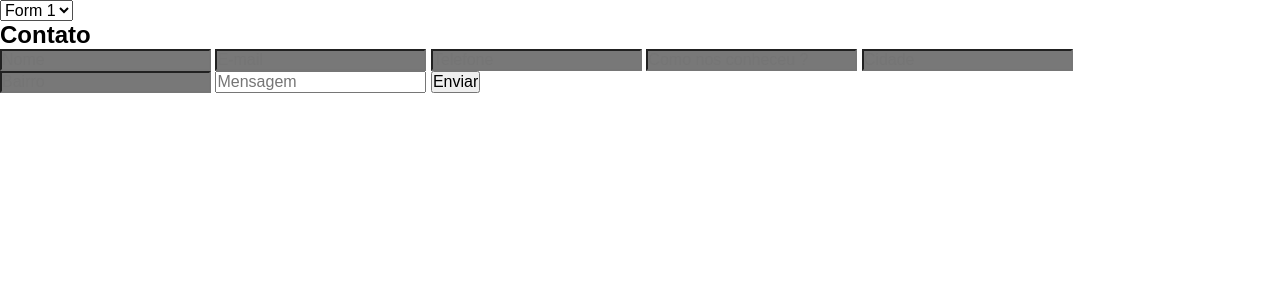
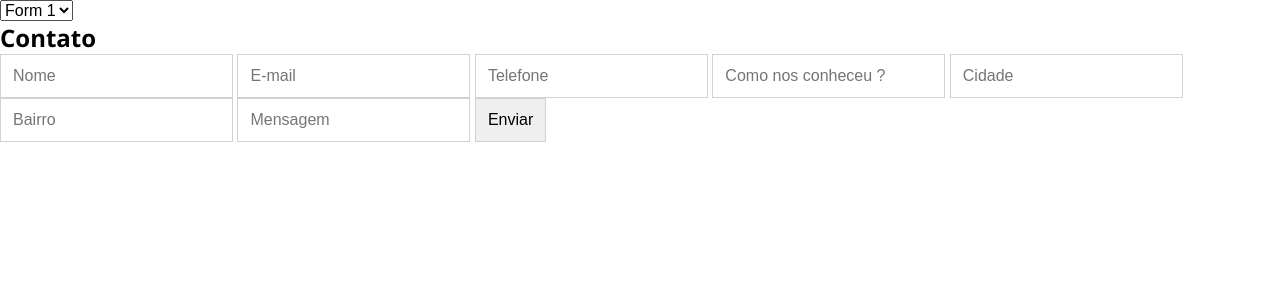
Before and after one commit to alxmiranda/smile-theme, a PHP site: page /dev/componentes/forms/demo.php in a window 1280 px wide. Shown: the top 300 px of the page. Run offline with PHP 8.4, Linux system fonts and the light colour scheme; some libraries are stand-ins or nearby versions.

Commit message:
Configurando estilos basicos.

```diff
--- a/dev/assets/css/style.css
+++ b/dev/assets/css/style.css
@@ -20,6 +20,7 @@
 /*  1.2 TIPOGRAFIA
     ========================================================================== */
 @import url(http://fonts.googleapis.com/css?family=Open+Sans:300italic,400italic,600italic,700italic,800italic,400,300,600,700,800);
+/* valor em px */
 /*  1.2.1 COR DE TAG INLINE
     ========================================================================== */
 /*  FERRAMENTAS
@@ -463,15 +464,42 @@ a {
   text-decoration: none;
   color: #787878;
   font-weight: bold; }
+a:hover {
+  color: #9AA5AB; }
+
+/*  ==========================================================================
+		PARAGRAFOS
+		========================================================================== */
+p {
+  font-family: "Open Sans", sans-serif;
+  font-size: 0.875em;
+  font-color: #787878;
+  line-height: 1.25em; }
+
+/*  ==========================================================================
+		HEADINGS (H1 AO H6)
+		========================================================================== */
+h1, h2, h3, h4, h5, h6 {
+  font-family: "Open Sans", sans-serif;
+  font-color: #000;
+  margin: 0;
+  padding: 0; }
 
 /*  ==========================================================================
 		INPUTS
 		========================================================================== */
-input[type="text"] {
-  background: #787878; }
-
 /*  INPUT TYPE TEXT
 		========================================================================== */
+input {
+  padding: 0.75em;
+  border-width: 0.0625em;
+  border-color: #d2d2d2;
+  border-style: solid; }
+input[type="text"]:focus, input[type="textarea"]:focus {
+  outline: none;
+  border-width: 0.0625em;
+  border-color: #787878; }
+
 /*  INPUT TYPE TEXTAREA
 		========================================================================== */
 /*  INPUT TYPE SELECT
--- a/dev/assets/sass/configuracoes/_config.scss
+++ b/dev/assets/sass/configuracoes/_config.scss
@@ -21,11 +21,11 @@
         ========================================================================== */
 		@import url(http://fonts.googleapis.com/css?family=Open+Sans:300italic,400italic,600italic,700italic,800italic,400,300,600,700,800);
         $base-font-family: 'Open Sans', sans-serif;
-        $base-font-size:14px;
+        $base-font-size:14; /* valor em px */
         $base-font-color:$cor-primaria;
-        $base-line-height:20px;
+        $base-line-height:20;
 
 
     /*  1.2.1 COR DE TAG INLINE
         ========================================================================== */
-        $cor-de-link:$cor-secundaria;
+        $cor-de-link:$cor-primaria;
--- a/dev/assets/sass/estilos-basicos/_estilos-basicos.scss
+++ b/dev/assets/sass/estilos-basicos/_estilos-basicos.scss
@@ -3,21 +3,58 @@
 		========================================================================== */
 		a{
 			text-decoration: none;
-    	color:$base-font-color;
+			color:$cor-de-link;
 			font-weight: bold;
 
 			&:hover{
-
+				color:$cor-secundaria;
 			}
 		}
 /*  ==========================================================================
+		PARAGRAFOS
+		========================================================================== */
+		p{
+				font:{
+						family: $base-font-family;
+						size: em($base-font-size);
+						color:$base-font-color;
+				}
+						line-height: em(20);
+		}
+/*  ==========================================================================
+		HEADINGS (H1 AO H6)
+		========================================================================== */
+		%headigs{
+				font:{
+						family: $base-font-family;
+						color:#000;
+				}
+				margin: 0;
+				padding: 0;
+		}
+
+		h1, h2, h3, h4, h5, h6{ @extend %headigs; }
+/*  ==========================================================================
 		INPUTS
 		========================================================================== */
-    input[type="text"]{
-        background: $cor-primaria;
-    }
 /*  INPUT TYPE TEXT
 		========================================================================== */
+		input{
+			padding: em(12);
+			border:{
+				width: em(1);
+				color: #d2d2d2;
+				style:solid;
+			}
+		&[type="text"]:focus,
+		&[type="textarea"]:focus{
+				outline:none;
+				border:{
+						width: em(1);
+						color: $cor-primaria;
+				}
+		}
+		}
 /*  INPUT TYPE TEXTAREA
 		========================================================================== */
 /*  INPUT TYPE SELECT
```
Lines whose indentation alone changed are shown as unchanged.
